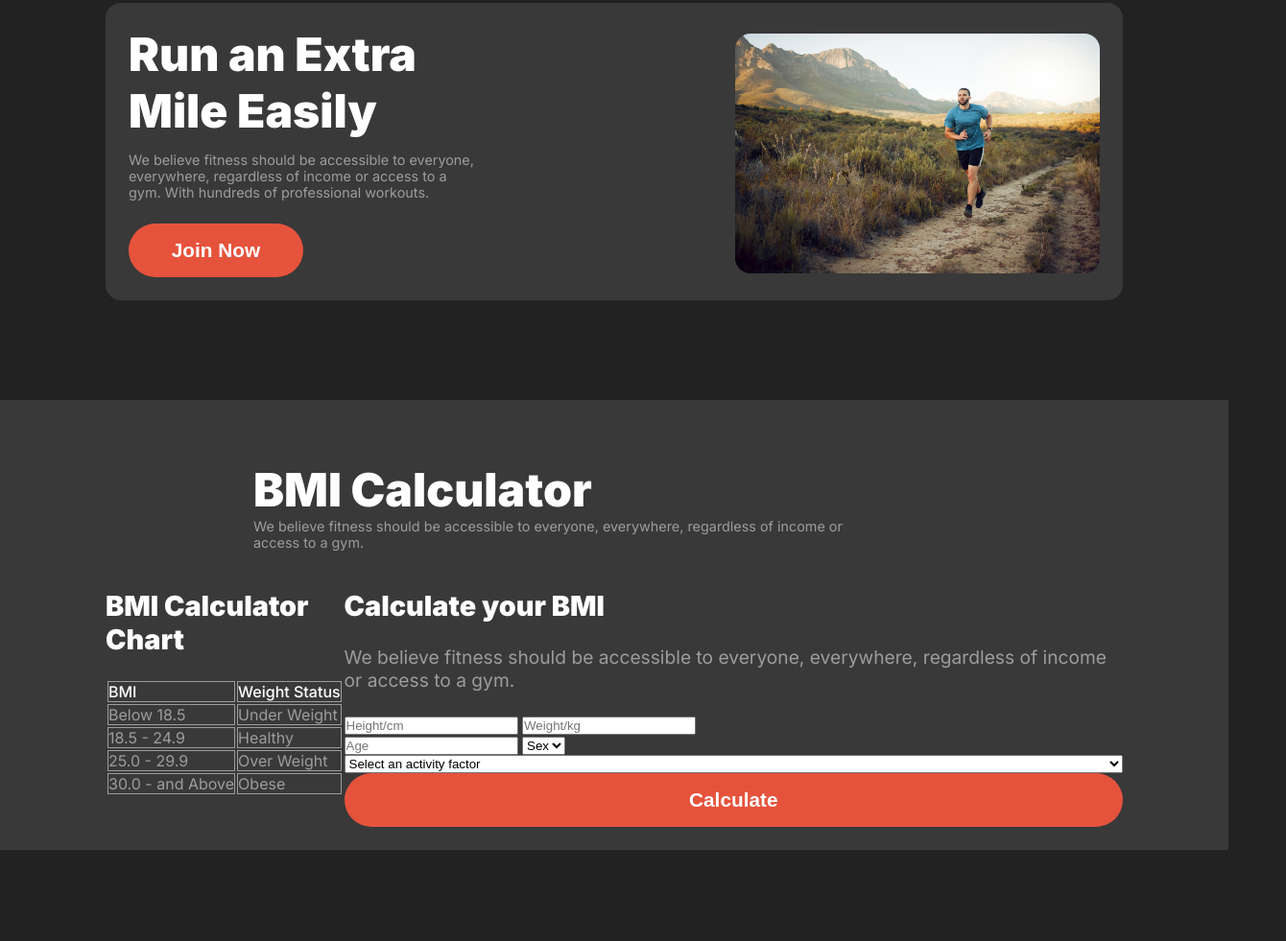
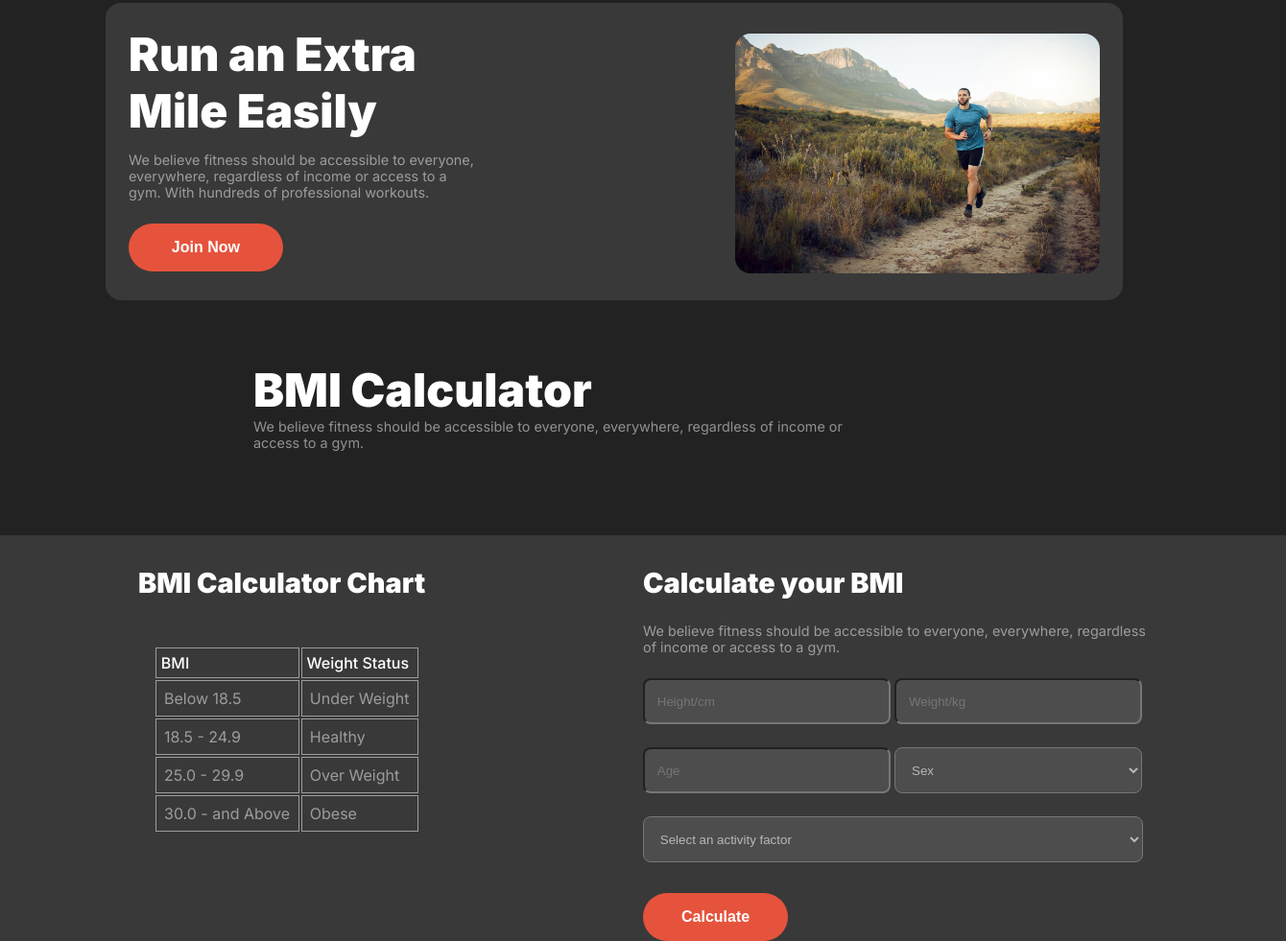
Before and after one commit to shameemmonir/Assignment-2-gym-fitness, a plain HTML site: page index.html in a window 1280 px wide. Shown: the part 1251-2232 px from the top of the page at 96% size, 1340 px wide, since content can reach past the window. Before the commit the page ends 2137 px from the top, so only its background shows below. Drawn offline with Linux system fonts and the light colour scheme; a web font is replaced by a local one.

Commit message:
bmi section done

```diff
--- a/index.html
+++ b/index.html
@@ -134,7 +134,9 @@
                         to a gym.</p>
                 </div>
             </div>
-            <div class="container calculate-bmi-container bmi-calculator-container">
+        </section>
+        <section class="container calculate-bmi-container">
+            <div class="bmi-calculator-container">
                 <div class="bmi-container-description">
                     <h3 class="bmi-calculator-title">BMI Calculator Chart</h3>
                     <table>
--- a/styles/responsive.css
+++ b/styles/responsive.css
@@ -53,5 +53,9 @@
         margin: 1.5rem 0rem;
         width: 24rem;
     }
+    .bmi-calculator-container{
+        flex-direction: column;
+        width: 500px;
+    }
 
 }
--- a/styles/style.css
+++ b/styles/style.css
@@ -14,7 +14,7 @@ body {
 
 }
 
-.container{
+.container {
     width: 1060px;
     margin: 0 auto;
 }
@@ -316,80 +316,122 @@ body {
 /* Run an Extra Mile area style end here */
 
 /* BMI calculator style start here  */
-.bmi-section-container{
-    margin-top: 6.5rem;
-    background: rgba(255, 255, 255, 0.1);
+.bmi-section-container {
     padding: 1.5rem;
 }
-.bmi-calculator{
+
+.bmi-calculator {
     margin: 2.5rem 0rem 2.5rem 15rem;
 }
-.bmi-calculator h1{
+
+.bmi-calculator h1 {
     color: rgb(255, 255, 255);
     font-size: 3rem;
     font-weight: 900;
 }
-.bmi-calculator p{
+
+.bmi-calculator p {
     color: rgb(255, 255, 255, 0.5);
     font-size: 0.9rem;
     font-weight: 400;
     width: 40rem;
 }
-
-.bmi-calculator-container{
+.calculate-bmi-container{
+    width: 1340px;
+    margin-top: 1.5rem;
+    background: rgba(255, 255, 255, 0.1);
+    padding-left: 9rem;
+    padding-top: 2rem;
+    padding-right: 9rem;
+}
+.bmi-calculator-container {
     display: flex;
 }
-.bmi-container-description{
-    /* width: 500px; */
-    /* margin-top: 2rem; */
+
+.bmi-container-description table {
+    width: 310px;
+    margin-top: 2rem;
+    padding: 1rem;
 }
-.bmi-container-description h3{
+
+.bmi-container-description h3 {
     font-size: 1.8rem;
     color: rgb(255, 255, 255);
     font-weight: 900;
     margin-bottom: 1.5rem;
 }
-.bmi-container-description p{
+
+.bmi-container-description p {
     color: rgb(255, 255, 255, 0.5);
     font-size: 1.2rem;
 }
-.bmi-container-description table tr th{
+
+.bmi-container-description table tr th {
     color: rgb(255, 255, 255);
     font-size: 1rem;
     font-weight: 500;
     text-align: left;
     border: 1px solid rgb(255, 255, 255, 0.5);
+    padding: 0.3rem;
 
 }
-.bmi-container-description table tr td{
+
+.bmi-container-description table tr td {
     color: rgb(255, 255, 255, 0.5);
     font-size: 0.9;
     font-weight: 400;
     border: 1px solid rgb(255, 255, 255, 0.5);
     gap: 0.5px;
+    padding: 0.5rem;
 }
-.bmi-input{
-    /* width: 85%; */
+
+.bmi-container-description {
+    width: 560px;
+    /* height: 386px; */
+    /* left: 500px;
+    top: 49px; */
+}
+
+.bmi-container-description p {
+    font-size: 0.9rem;
+    color: rgb(255, 255, 255, 0.5);
+    font-weight: 400;
+}
+
+.bmi-input {
+
+}
+
+.input-1 {
+    border-radius: 8px;
+    background: rgba(255, 255, 255, 0.1);
+    color: rgba(255, 255, 255, 0.6);
     margin-top: 1.5rem;
+    width: 49%;
+    height: 48px;
+    padding-left: 0.8rem;
 }
-.input-1{
-    /* width: 40%; */
-}
-.bmi-input1{
+
+.bmi-input1 {
     /* width: 85%; */
 }
-.bmi-input2{
-    display: flex;
-    flex-direction: column;
+
+.bmi-input2 {
+    /* display: flex;
+    flex-direction: column; */
 }
-.select-1{
+
+.select-1 {
     /* width: 42%; */
 }
-.select-2{
-    /* width: 85%; */
+
+.select-2 {
+    width: 99%;
 }
-.btn-primary{
-    /* width: 65%; */
-    font-size: 1.3rem;
+
+.btn-primary {
+    font-size: 1rem;
+    margin-top: 2rem;
 }
+
 /* BMI calculator style end here  */
```
